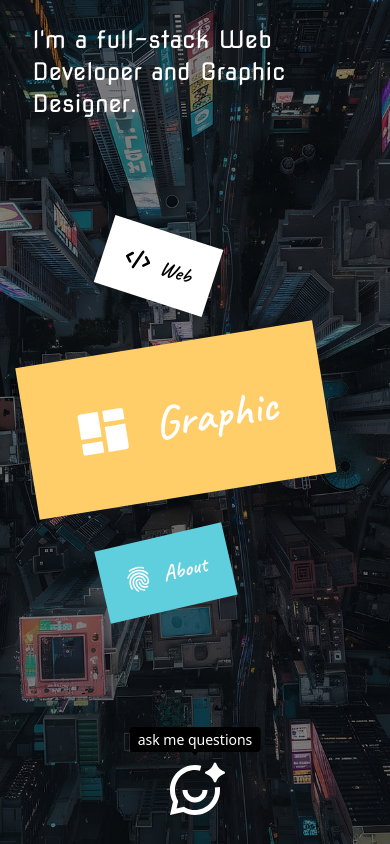
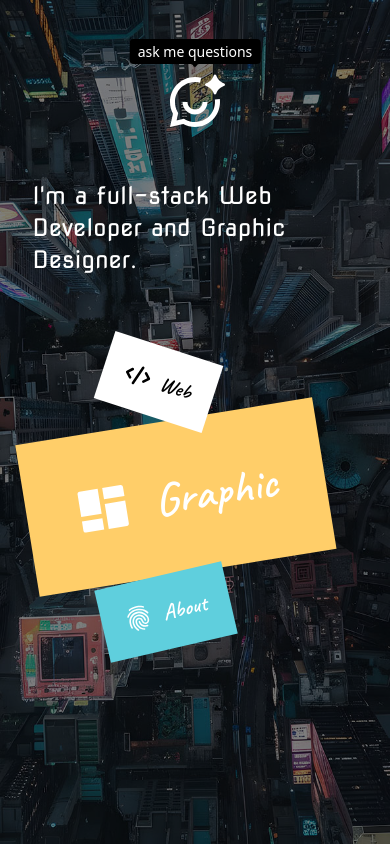
Before and after one commit to shapework/personal, a React (Vite) app: page / in a window 390 px wide. Built offline with nearby package versions, Linux system fonts and the light colour scheme.

Commit message:
Enhance index.html with meta tags for SEO and update title; improve App component layout with responsive design elements; adjust positioning logic in Info component for better visual alignment; refine Chat and Contact components for improved user experience.

```diff
--- a/index.html
+++ b/index.html
@@ -9,8 +9,12 @@
       href="https://fonts.googleapis.com/css2?family=Caveat:wght@400..700&family=Lexend+Deca:wght@100..900&family=Nova+Square&display=swap"
       rel="stylesheet"
     />
+    <meta name="description" content="Terry Lau is a full-stack Web Developer and Graphic Designer. He is from Hong Kong. He has skills in html, CSS, javascript, typescript, reactjs, nextjs, express, tailwind, bootstrap, python, django, PHP, magento, wordpress, and photoshop, illustrator, figma, indesign, and premiere pro.">
+    <meta name="keywords" content="Terry Lau, full-stack Web Developer, Graphic Designer, Hong Kong, html, CSS, javascript, typescript, reactjs, nextjs, express, tailwind, bootstrap, python, django, PHP, magento, wordpress, photoshop, illustrator, figma, indesign, premiere pro">
+    <meta name="author" content="Terry Lau">
+    <link rel="icon" href="./assets/favicon.ico" />
     <meta name="viewport" content="width=device-width, initial-scale=1.0" />
-    <title>web</title>
+    <title>Terry Lau - Full-stack Web Developer and Graphic Designer</title>
   </head>
   <body>
     <div id="root"></div>
--- a/src/App.tsx
+++ b/src/App.tsx
@@ -29,14 +29,37 @@ function App() {
           browsing === "Info" ? "bg-black/50" : "bg-white/85",
         )}
       ></div>
+      <div className="w-full flex flex-col items-center justify-center">
+      <label className="swap swap-flip text-6xl z-10 grid md:hidden my-12">
+        <input type="checkbox" />
+
+        <div
+          className="swap-on text-neutral-800 tooltip tooltip-open"
+          data-tip="back to info"
+          onClick={() => setBrowsing("Info")}
+        >
+          <FaCircleInfo />
+        </div>
+        <div
+          className="swap-off text-white tooltip tooltip-open"
+          data-tip="ask me questions"
+          onClick={() => {
+            setBrowsing("Chat");
+            handleRecordIP();
+          }}
+        >
+          <RiChatSmileAiLine />
+        </div>
+      </label>
       {browsing === "Info" ? (
-        <div className={clsx("z-10 flex-col items-center w-full flex")}>
+        <div className={clsx("z-10 flex-col items-center w-full flex relative")}>
           <Info />
         </div>
       ) : (
         <Chat />
       )}
-      <label className="swap swap-flip text-6xl z-10">
+      </div>
+      <label className="swap swap-flip text-6xl z-10 hidden md:grid">
         <input type="checkbox" />
 
         <div
--- a/src/components/Sections.tsx
+++ b/src/components/Sections.tsx
@@ -76,7 +76,7 @@ const Info = () => {
 
   // Generate non-overlapping random positions within the visible area
   const positions = useMemo(() => {
-    const maxTopPercent = 150; // keep inside container
+    const maxTopPercent = 80; // keep inside container
     const maxLeftPercent = 80; // keep inside container
     const minDistancePercent = 18; // minimum center-to-center distance to avoid overlap
 
@@ -129,11 +129,11 @@ const Info = () => {
     },
 
     {
-      top: "40%",
+      top: "30%",
       left: "20%",
     },
     {
-      top: "80%",
+      top: "60%",
       left: "20%",
     },
     {
@@ -155,7 +155,7 @@ const Info = () => {
   );
 
   return (
-    <div className="flex flex-col items-center gap-12 md:w-2/3 w-full">
+    <div className="flex flex-col items-center gap-2 md:w-2/3 w-full relative">
       <h1 className="text-2xl text-white nova-square-regular w-5/6 md:w-full flex justify-center h-36 md:h-0">
         I'm a full-stack Web Developer and Graphic Designer.
         {/* <Typewriter
@@ -296,8 +296,8 @@ const Chat = () => {
           haveVisited: data.response > 0,
           number_of_visits: data.response,
         });
-        console.log("Number of visits: ", data.response);
-        console.log("Have visited: ", data.response > 0);
+        // console.log("Number of visits: ", data.response);
+        // console.log("Have visited: ", data.response > 0);
       });
   };
 
@@ -322,7 +322,7 @@ const Chat = () => {
   return (
     visitors.number_of_visits > 3 ? <Contact />
       :
-      <div className="md:w-2/3 w-5/6 relative h-screen flex flex-col items-center justify-evenly gap-12">
+      <div className="md:w-2/3 w-5/6 relative flex flex-col items-center justify-evenly gap-12 md:pt-24">
       {!visitors.haveVisited && (
         <h1 className="text-5xl text-neutral-800 caveat-semibold flex flex-col items-center gap-4">
           <Typewriter
@@ -500,7 +500,7 @@ const Contact = () => {
     }
    }, [response]);
   return (
-    <div className="md:w-2/3 w-full relative h-screen flex flex-col items-center justify-center gap-6">
+    <div className="md:w-2/3 w-full relative flex flex-col items-center justify-center gap-6 md:pt-24">
       <h1 className="text-5xl text-neutral-800 caveat-semibold flex flex-col items-center gap-4 w-full">
       <Typewriter
             onInit={(typewriter) => {
```
Also changed, not shown: 1 other file (tests, documents, lock files or other folders).
